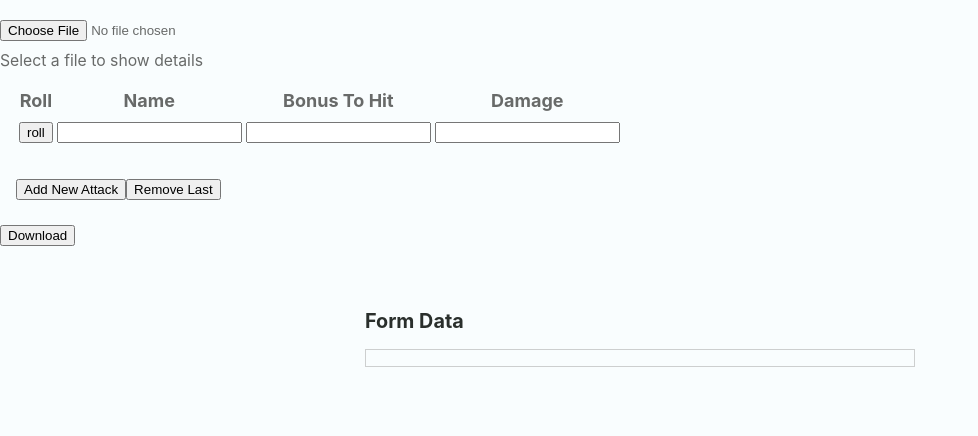
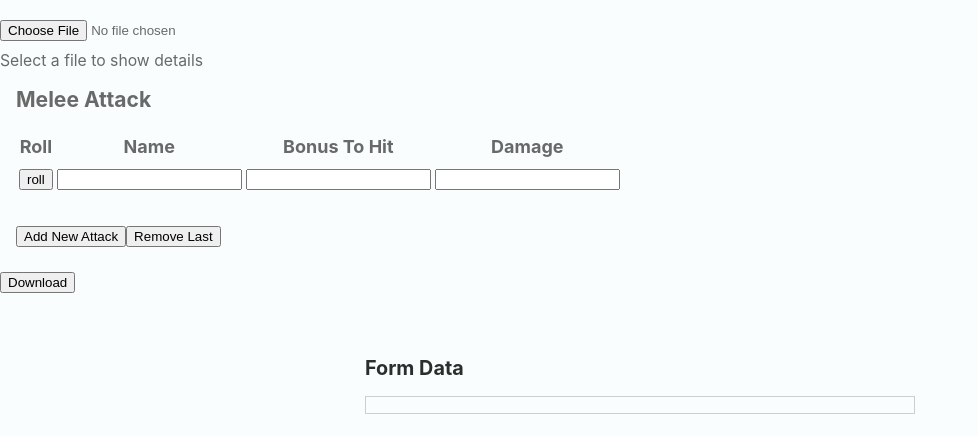
Before and after one commit to danriley11/DnD_Character_Sheet, a React (Create React App) app in the folder dnd_character_sheet/: page / in a window 1280 px wide. Shown: the top 436 px of the page, without its empty margins (0-978 px from the left). Built offline with nearby package versions, Linux system fonts and the light colour scheme.

Commit message:
Update
+ Refactoring MeleeAttack Table
+ Added ESLint rules

```diff
--- a/dnd_character_sheet/src/components/meleeAttack/index.jsx
+++ b/dnd_character_sheet/src/components/meleeAttack/index.jsx
@@ -1,9 +1,10 @@
 import React, { useState } from 'react';
-// import meleeAttack from "../../functions/attack";
 
 // import '../../styles/xyz.css'
 
-function MeleeAttackForm() {
+import createMeleeAttack from './newMeleeAttack';
+
+export default function MeleeAttackForm() {
   const blankMeleeAttack = {
     AttackID: 0,
     AttackName: '',
@@ -14,12 +15,6 @@ function MeleeAttackForm() {
   const [meleeAttackState, setMeleeAttackState] = useState(() => [{ ...blankMeleeAttack }]);
 
   const addMeleeAttack = () => {
-    // const updatedMeleeAttacksArray = [...meleeAttackState];
-    // let updatedMeleeAttacksArray = [
-    //   ...meleeAttackState.splice(0, 0, { ...blankMeleeAttack }),
-    // ];
-    // updatedMeleeAttacksArray.splice(0, 0, { ...blankMeleeAttack });
-    // setMeleeAttackState([...updatedMeleeAttacksArray]);
     setMeleeAttackState([...meleeAttackState, { ...blankMeleeAttack }]);
   };
 
@@ -52,6 +47,9 @@ function MeleeAttackForm() {
 
   return (
     <div className="input-group" id="MeleeAttack">
+      <label>
+        <h3>Melee Attack</h3>
+      </label>
       <table>
         <thead>
           <tr>
@@ -62,77 +60,25 @@ function MeleeAttackForm() {
           </tr>
         </thead>
         <tbody>
-          {meleeAttackState.map((element, index) => {
-            const AttackId = `AttackId[${index}]`;
-            const AttackNameId = `AttackName[${index}]`;
-            const AttackToHitId = `AttackToHit[${index}]`;
-            const AttackDamageId = `AttackDamage[${index}]`;
-
-            return (
-              <tr key={AttackId}>
-                <td>
-                  <input
-                    // onClick={}
-                    id="RollAttack"
-                    name="RollAttack"
-                    type="button"
-                    value="roll"
-                  />
-                </td>
-                <td>
-                  <input
-                    // value={meleeAttackState[index].AttackName}
-                    className="attackName"
-                    data-index={index}
-                    id={AttackNameId}
-                    name={AttackNameId}
-                    onChange={(e) => handleMeleeAttackChange(e)}
-                    type="text"
-                  />
-                </td>
-                <td>
-                  <input
-                    // value={meleeAttackState[index].AttackToHit}
-                    className="attackToHit"
-                    data-index={index}
-                    id={AttackToHitId}
-                    name={AttackToHitId}
-                    onChange={(e) => handleMeleeAttackChange(e)}
-                    type="number"
-                  />
-                </td>
-                <td>
-                  <input
-                    // value={meleeAttackState[index].AttackDamage}
-                    className="attackDamage"
-                    data-index={index}
-                    id={AttackDamageId}
-                    name={AttackDamageId}
-                    onChange={handleMeleeAttackChange}
-                    type="text"
-                  />
-                </td>
-                <td>
-                  {/* Ideal: have rows uniquely removed
-                  <input
-                    className="removeAttack"
-                    name="removeAttack"
-                    onClick={() => removeMeleeAttack()}
-                    type="button"
-                    value="Remove"
-                  /> */}
-                </td>
-              </tr>
-            );
-          })}
+          {meleeAttackState.map((element, index) =>
+            createMeleeAttack(index, handleMeleeAttackChange),
+          )}
         </tbody>
       </table>
       <div>
-        <input className="addAttack" onClick={() => addMeleeAttack()} type="button" value="Add New Attack" />
-        <input className="removeAttack" onClick={() => removeMeleeAttack()} type="button" value="Remove Last" />
+        <input
+          className="addAttack"
+          onClick={() => addMeleeAttack()}
+          type="button"
+          value="Add New Attack"
+        />
+        <input
+          className="removeAttack"
+          onClick={() => removeMeleeAttack()}
+          type="button"
+          value="Remove Last"
+        />
       </div>
     </div>
   );
 }
-
-export default MeleeAttackForm;
--- /dev/null
+++ b/dnd_character_sheet/src/components/meleeAttack/newMeleeAttack.jsx
@@ -0,0 +1,65 @@
+import React from 'react';
+
+export default function createMeleeAttack(index, handleMeleeAttackChange) {
+  // const AttackId = `AttackId[${index}]`;
+  const AttackNameId = `AttackName[${index}]`;
+  const AttackToHitId = `AttackToHit[${index}]`;
+  const AttackDamageId = `AttackDamage[${index}]`;
+
+  return (
+    <tr key={index}>
+      <td>
+        <input
+          // onClick={}
+          id="RollAttack"
+          name="RollAttack"
+          type="button"
+          value="roll"
+        />
+      </td>
+      <td>
+        <input
+          // value={meleeAttackState[index].AttackName}
+          className="attackName"
+          data-index={index}
+          id={AttackNameId}
+          name={AttackNameId}
+          onChange={(e) => handleMeleeAttackChange(e)}
+          type="text"
+        />
+      </td>
+      <td>
+        <input
+          // value={meleeAttackState[index].AttackToHit}
+          className="attackToHit"
+          data-index={index}
+          id={AttackToHitId}
+          name={AttackToHitId}
+          onChange={(e) => handleMeleeAttackChange(e)}
+          type="number"
+        />
+      </td>
+      <td>
+        <input
+          // value={meleeAttackState[index].AttackDamage}
+          className="attackDamage"
+          data-index={index}
+          id={AttackDamageId}
+          name={AttackDamageId}
+          onChange={handleMeleeAttackChange}
+          type="text"
+        />
+      </td>
+      <td>
+        {/* Ideal: have rows uniquely removed */}
+        {/* <input
+          className="removeAttack"
+          name="removeAttack"
+          onClick={() => removeMeleeAttack(index)}
+          type="button"
+          value="Remove"
+        /> */}
+      </td>
+    </tr>
+  );
+}
```
Also changed, not shown: 1 other file (tests, documents, lock files or other folders).
